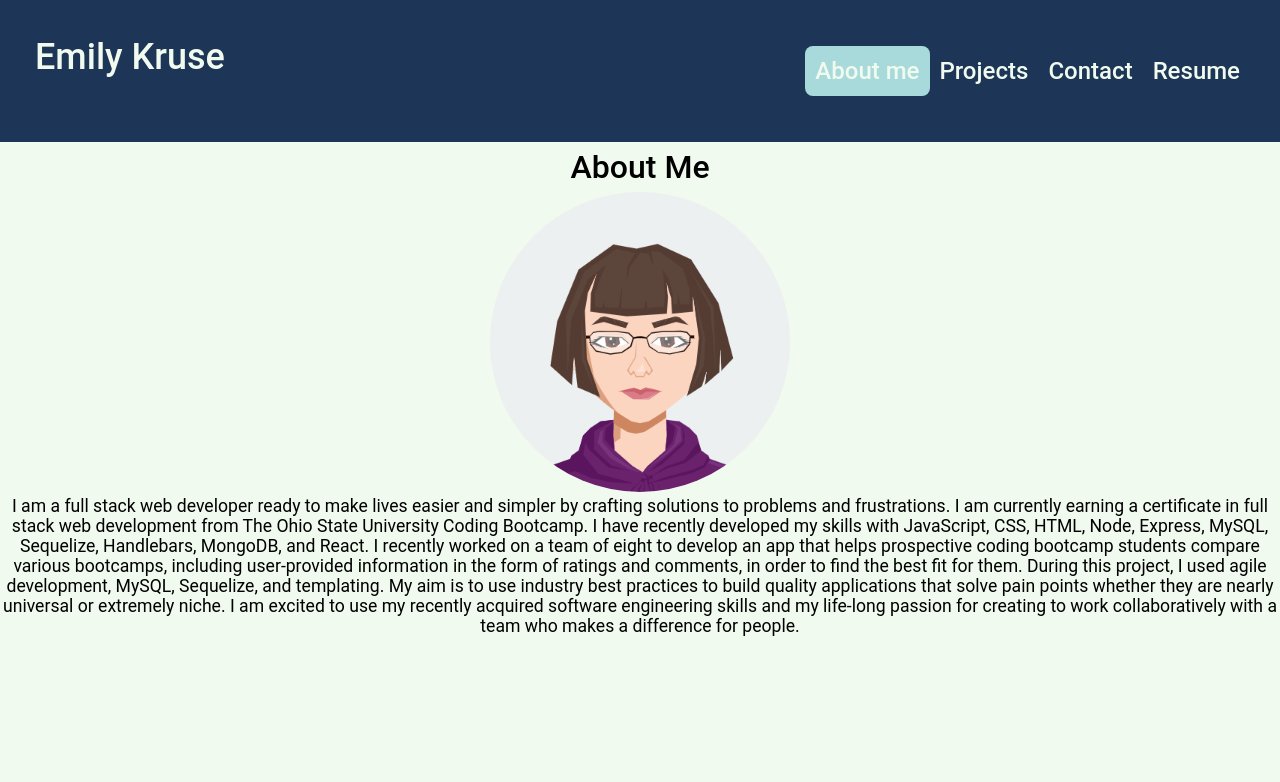
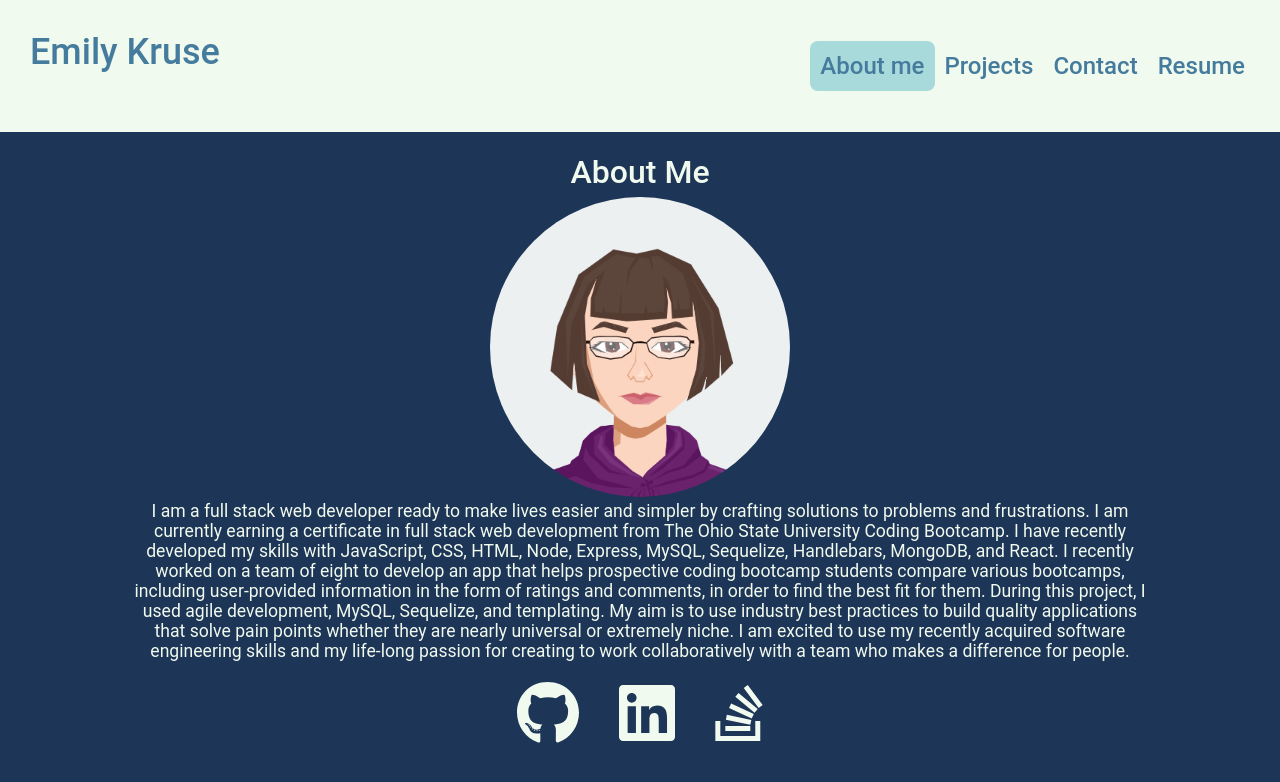
Before and after one commit to emilyk221/portfolio, a React (Create React App) app: page /projects in a window 1280 px wide. Shown: the top 782 px of the page. Built offline with nearby package versions, Linux system fonts and the light colour scheme.

Commit message:
add footer component and styles

```diff
--- a/package.json
+++ b/package.json
@@ -3,6 +3,10 @@
   "version": "0.1.0",
   "private": true,
   "dependencies": {
+    "@fortawesome/fontawesome-svg-core": "^6.1.1",
+    "@fortawesome/free-brands-svg-icons": "^6.1.1",
+    "@fortawesome/free-solid-svg-icons": "^6.1.1",
+    "@fortawesome/react-fontawesome": "^0.1.18",
     "@testing-library/jest-dom": "^5.16.4",
     "@testing-library/react": "^11.1.0",
     "@testing-library/user-event": "^13.5.0",
--- a/src/App.js
+++ b/src/App.js
@@ -4,6 +4,7 @@ import './App.css';
 import Header from './components/Header';
 import About from './components/About';
 import Contact from './components/Contact';
+import Footer from './components/Footer';
 
 function App() {
   const [sectionSelected, setSectionSelected] = useState('about');
@@ -20,6 +21,7 @@ function App() {
         {sectionSelected === 'contact' &&
         <Contact></Contact>}
       </main>
+      <Footer></Footer>
     </div>
   );
 }
--- a/src/components/Footer/index.js
+++ b/src/components/Footer/index.js
@@ -1,8 +1,13 @@
 import React from 'react';
+import { FontAwesomeIcon } from '@fortawesome/react-fontawesome';
+import { faGithub, faLinkedin, faStackOverflow } from '@fortawesome/free-brands-svg-icons';
 
 function Footer() {
   return (
     <footer className="footer">
+      <a href="https://github.com/emilyk221"><FontAwesomeIcon icon={faGithub} size='4x' /></a>
+      <a href="https://www.linkedin.com/in/emily-g-kruse/"><FontAwesomeIcon icon={faLinkedin} size='4x' /></a>
+      <a href="https://stackoverflow.com/users/17980237/emily"><FontAwesomeIcon icon={faStackOverflow} size='4x' /></a>
 
     </footer>
   );
--- a/src/index.css
+++ b/src/index.css
@@ -13,7 +13,7 @@
 body {
   margin: 0;
   font-family: 'Roboto', sans-serif;
-  background-color: var(--light);
+  background-color: var(--dark);
   text-align: center;
 }
 
@@ -27,6 +27,7 @@ h6 {
   font-weight: 500;
   margin: 5px;
   line-height: 1.25;
+  color: var(--light);
 }
 
 h1 {
@@ -56,20 +57,30 @@ h6 {
 p {
   font-size: 1.1rem;
   margin-top: 0;
+  color: var(--light);
 }
 
 header {
-  background: var(--dark);
-  padding: 30px;
+  background: var(--light);
+  padding: 25px;
 }
 
 header a {
-  color: var(--light);
+  color: var(--primary);
   text-decoration: none;
 }
 
 header a:hover {
-  color: var(--secondary);
+  color: var(--dark);
+}
+
+footer a {
+  color: var(--light);
+  margin: 20px;
+}
+
+footer a:hover {
+  opacity: 0.8;
 }
 
 li {
@@ -86,6 +97,11 @@ nav li {
   border-radius: 8px;
 }
 
+.about {
+  width: 80%;
+  margin: 20px auto;
+}
+
 #contact-form {
   width: 40%;
   margin: 10px 50px;
@@ -94,6 +110,7 @@ nav li {
 .form-label {
   margin: 0.75rem 0 1rem 0.75rem;
   text-align: left;
+  color: var(--light);
 }
 
 .button {
@@ -130,3 +147,7 @@ nav li {
 .navActive {
   background-color: var(--secondary);
 }
+
+.navActive a:hover {
+  color: var(--light);
+}
```
Also changed, not shown: 1 other file (tests, documents, lock files or other folders).
